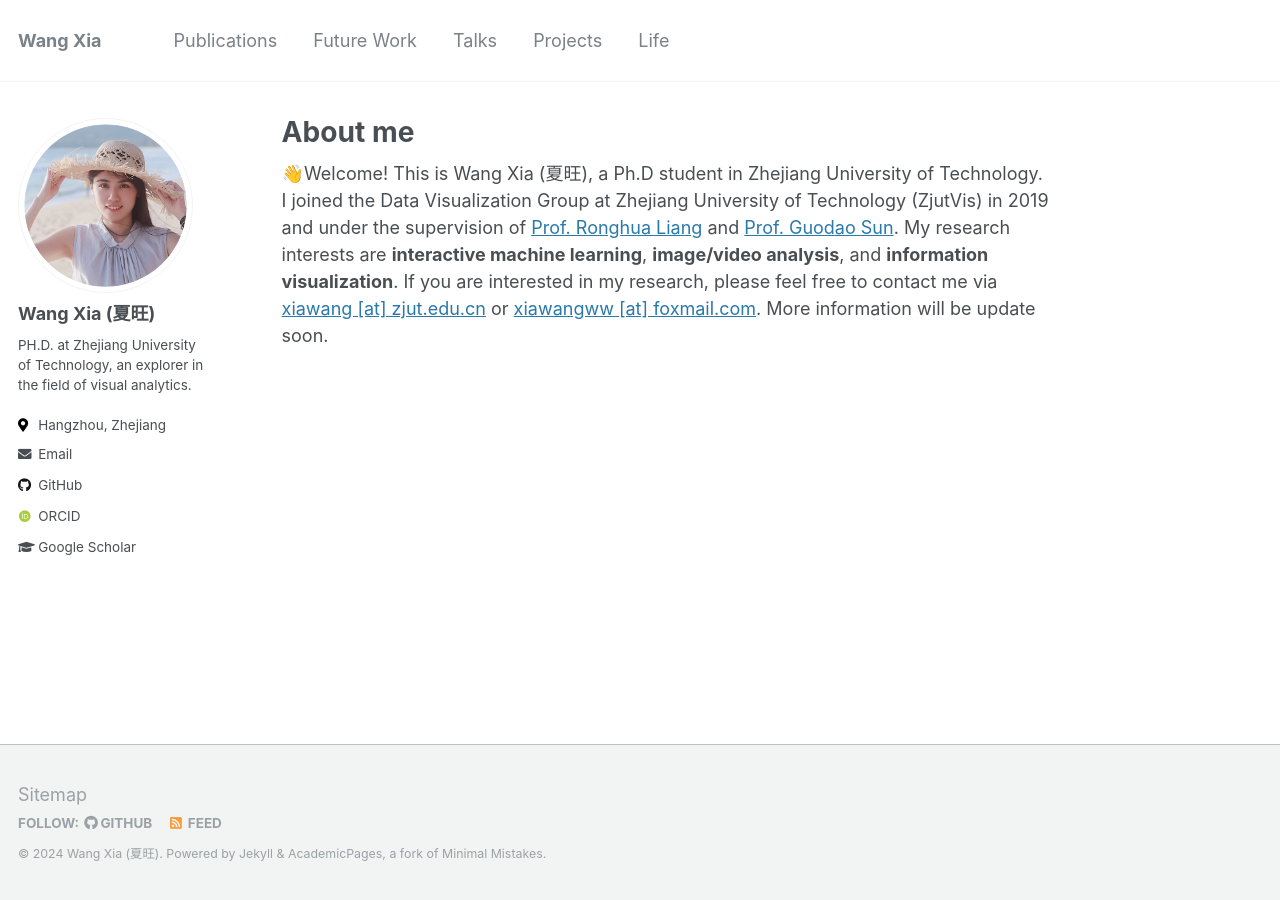
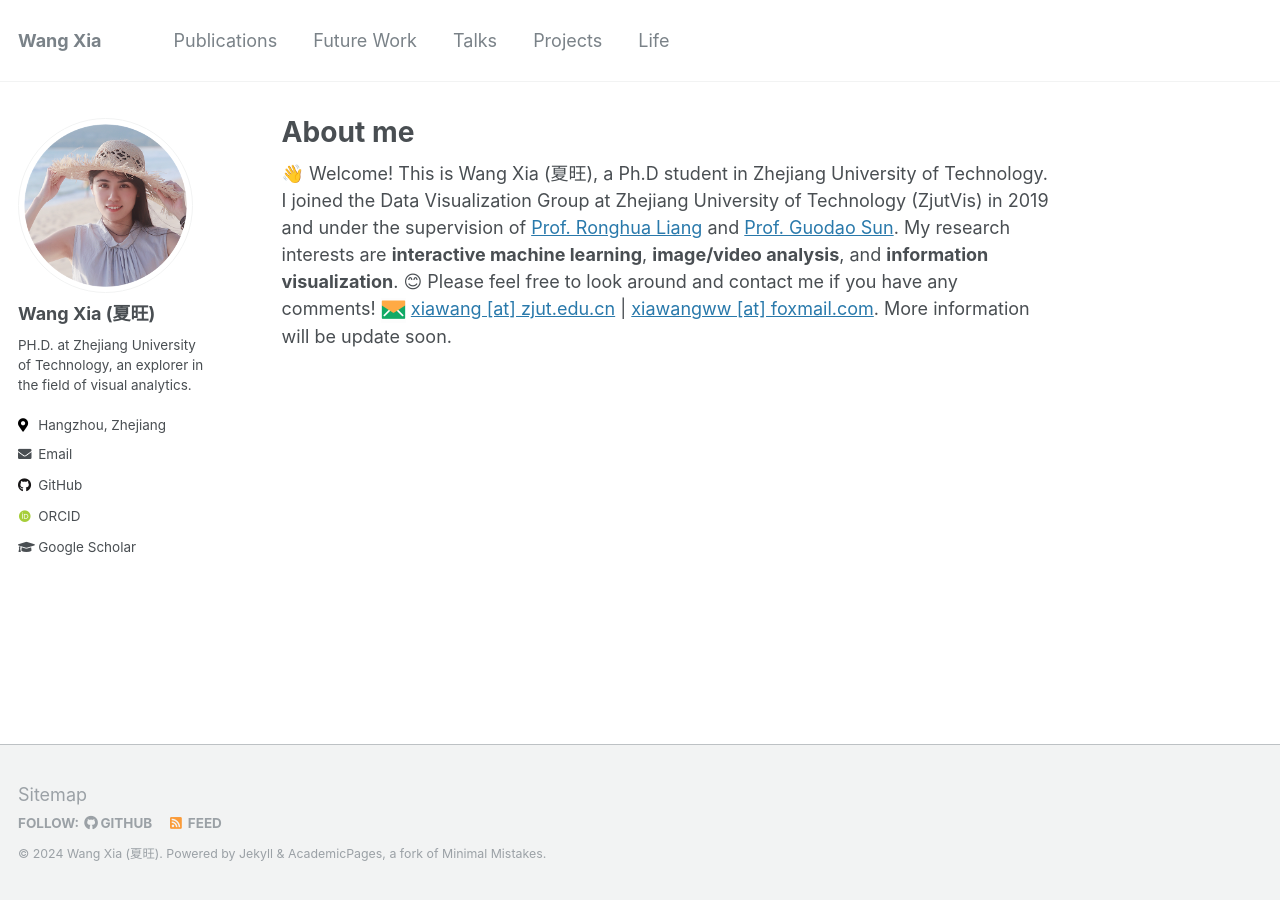
Before and after one commit to isxiawang/isxiawang.github.io, a Jekyll site: the page built from _pages/about.md, in a window 1280 px wide. Built offline with Jekyll 4.4.1, drawn with Linux system fonts in a browser that asks for light colours; some web fonts are replaced.

Commit message:
Update about.md

```diff
--- a/_pages/about.md
+++ b/_pages/about.md
@@ -8,10 +8,11 @@ redirect_from:
   - /about.html
 ---
 
-👋Welcome! This is Wang Xia (夏旺), a Ph.D student in Zhejiang University of Technology.
+👋 Welcome! This is Wang Xia (夏旺), a Ph.D student in Zhejiang University of Technology.
 I joined the Data Visualization Group at Zhejiang University of Technology (ZjutVis)
 in 2019 and under the supervision of [Prof. Ronghua Liang](https://scholar.google.com/citations?user=fbvnBG4AAAAJ&hl=en)
 and [Prof. Guodao Sun](https://godoorsun.org/).
 My research interests are **interactive machine learning**, **image/video analysis**, and **information visualization**.
-If you are interested in my research, please feel free to contact me via <a href="mailto:xiawang@zjut.edu.cn"> xiawang [at] zjut.edu.cn</a> or <a href="mailto:xiawangww [at] foxmail.com"> xiawangww [at] foxmail.com</a>.
+😊 Please feel free to look around and contact me if you have any comments!
+<img src="/images/email.png" width="25px" height="25px"> <a href="mailto:xiawang@zjut.edu.cn"> xiawang [at] zjut.edu.cn</a> | <a href="mailto:xiawangww [at] foxmail.com"> xiawangww [at] foxmail.com</a>.
 More information will be update soon.
```
